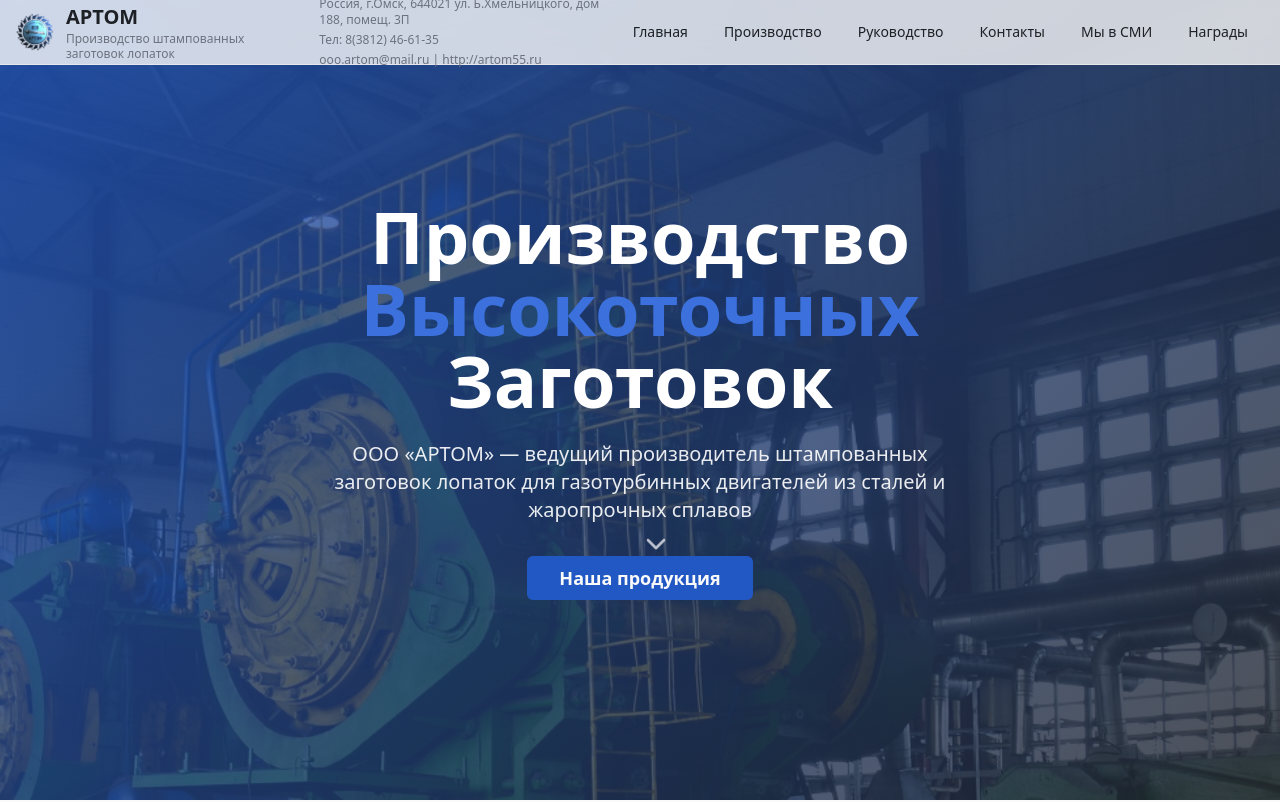
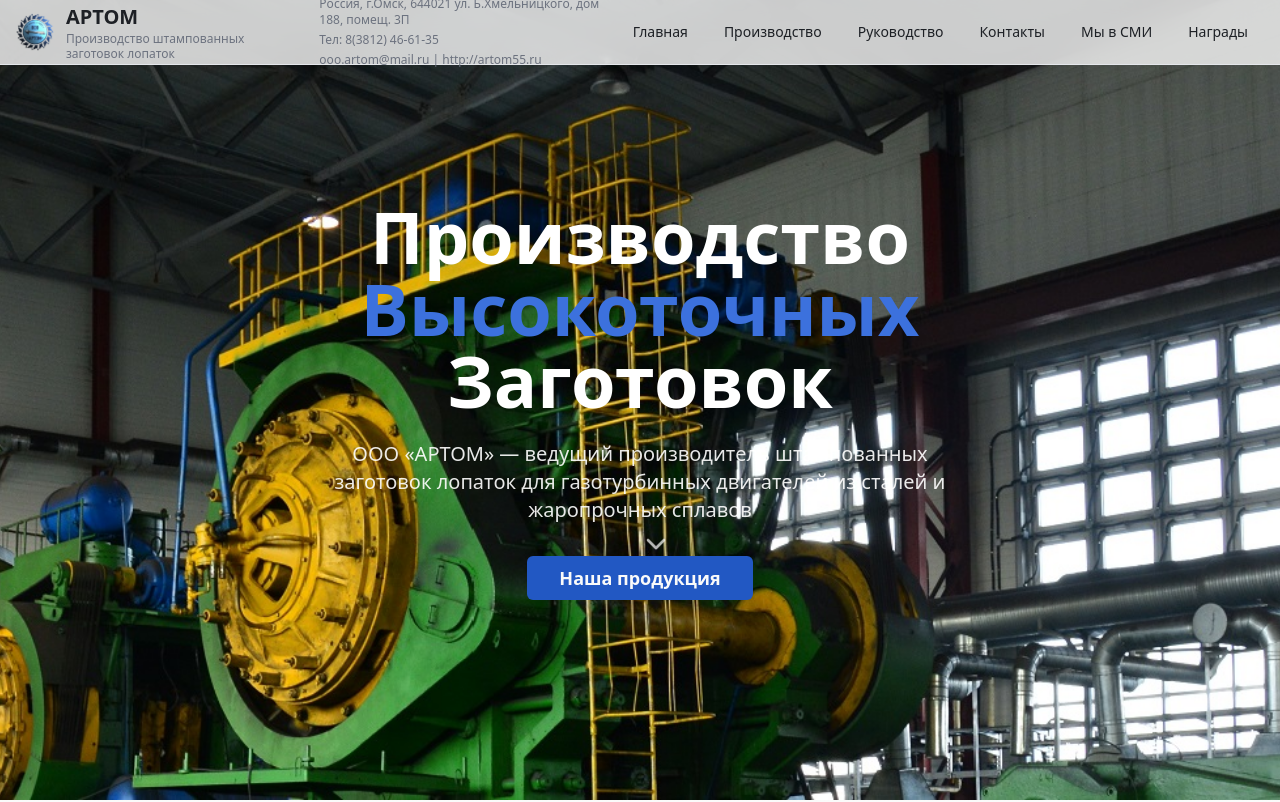
Before and after one commit to usernamestart2322/artom-forge-art, a React (Vite) app: page / in a window 1280 px wide. Shown: the top 802 px of the page. Built offline with nearby package versions, Linux system fonts and the light colour scheme.

Commit message:
Изменить фон героического раздела
Убрал синий фон и фильтры из герои

```diff
--- a/src/components/HeroSection.tsx
+++ b/src/components/HeroSection.tsx
@@ -15,7 +15,7 @@ const HeroSection = () => {
           alt="Производство АРТОМ"
           className="w-full h-full object-cover"
         />
-        <div className="absolute inset-0 bg-gradient-hero opacity-80"></div>
+
       </div>
 
       {/* Content */}
```
